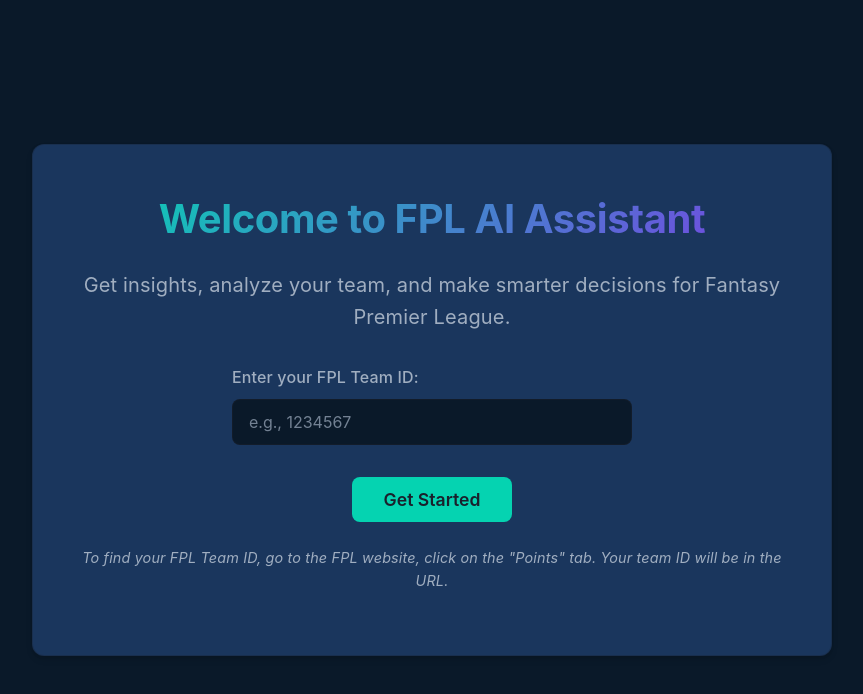
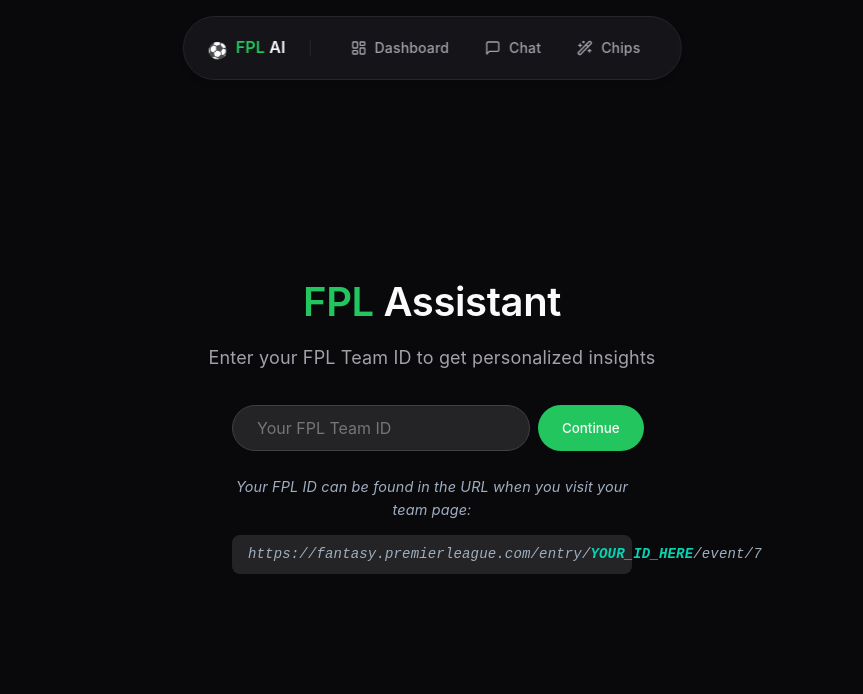
Before and after one commit to flashrod/fpl-ai-chatbot, a React (Vite) app in the folder frontend/: page /start in a window 1280 px wide. Shown: the top 694 px of the page, without its empty margins (208-1071 px from the left). Built offline with nearby package versions, Linux system fonts and the light colour scheme.

Commit message:
fixed loading animation

```diff
--- a/frontend/src/components/LoadingAnimation.css
+++ b/frontend/src/components/LoadingAnimation.css
@@ -1,62 +1,74 @@
 .loading-animation-container {
   position: relative;
-  margin: 20px auto;
+  margin: 0 auto;
+  display: flex;
+  align-items: center;
+  justify-content: center;
 }
 
-.loading-spinner {
+.loading-animation {
+  position: relative;
   width: 100%;
   height: 100%;
-  position: relative;
-  animation: spin 1.2s cubic-bezier(0.5, 0, 0.5, 1) infinite;
+  display: flex;
+  align-items: center;
+  justify-content: center;
 }
 
-.loading-spinner div {
+.loading-dot {
   position: absolute;
-  width: 30%;
-  height: 30%;
+  width: 35%;
+  height: 35%;
   border-radius: 50%;
-  background-color: #7b3fe4;
-  animation: loadingFade 1.2s cubic-bezier(0.5, 0, 0.5, 1) infinite;
+  filter: blur(1px);
 }
 
-.loading-spinner div:nth-child(1) {
-  top: 8%;
-  left: 8%;
-  animation-delay: 0s;
+.loading-dot.primary {
+  background: linear-gradient(135deg, var(--primary-color, #38B2AC), var(--secondary-color, #05D3B1));
+  animation: orbit 1.5s ease-in-out infinite;
+  z-index: 2;
 }
 
-.loading-spinner div:nth-child(2) {
-  top: 8%;
-  right: 8%;
-  animation-delay: -0.4s;
+.loading-dot.secondary {
+  background: linear-gradient(135deg, #7b3fe4, #9F7AEA);
+  animation: orbit 1.5s ease-in-out infinite 0.2s reverse;
+  z-index: 1;
 }
 
-.loading-spinner div:nth-child(3) {
-  bottom: 8%;
-  right: 8%;
-  animation-delay: -0.8s;
+.loading-pulse {
+  position: absolute;
+  width: 60%;
+  height: 60%;
+  border-radius: 50%;
+  background: rgba(5, 211, 177, 0.1);
+  animation: pulse 1.5s ease-in-out infinite;
 }
 
-.loading-spinner div:nth-child(4) {
-  bottom: 8%;
-  left: 8%;
-  animation-delay: -1.2s;
-}
-
-@keyframes spin {
+@keyframes orbit {
   0% {
-    transform: rotate(0deg);
+    transform: translateX(0) translateY(-100%);
+  }
+  25% {
+    transform: translateX(100%) translateY(0);
+  }
+  50% {
+    transform: translateX(0) translateY(100%);
+  }
+  75% {
+    transform: translateX(-100%) translateY(0);
   }
   100% {
-    transform: rotate(360deg);
+    transform: translateX(0) translateY(-100%);
   }
 }
 
-@keyframes loadingFade {
+@keyframes pulse {
   0%, 100% {
+    transform: scale(0.8);
     opacity: 0.3;
   }
   50% {
-    opacity: 1;
+    transform: scale(1.2);
+    opacity: 0.6;
   }
 }
--- a/frontend/src/components/LoadingAnimation.jsx
+++ b/frontend/src/components/LoadingAnimation.jsx
@@ -4,11 +4,10 @@
 const LoadingAnimation = ({ size = 40 }) => {
   return (
     <div className="loading-animation-container" style={{ width: `${size}px`, height: `${size}px` }}>
-      <div className="loading-spinner">
-        <div></div>
-        <div></div>
-        <div></div>
-        <div></div>
+      <div className="loading-animation">
+        <div className="loading-dot primary"></div>
+        <div className="loading-dot secondary"></div>
+        <div className="loading-pulse"></div>
       </div>
     </div>
   );
--- a/frontend/src/components/LoadingSpinner.css
+++ b/frontend/src/components/LoadingSpinner.css
@@ -5,6 +5,7 @@
   width: 100%;
   height: 100%;
   min-height: 200px;
+  position: relative;
 }
 
 .loading-spinner {
@@ -13,32 +14,82 @@
   align-items: center;
   justify-content: center;
   padding: 2rem;
+  position: relative;
 }
 
-.spinner-circle {
-  width: 50px;
-  height: 50px;
+.spinner-rings {
+  position: relative;
+  width: 80px;
+  height: 80px;
+  display: flex;
+  justify-content: center;
+  align-items: center;
+}
+
+.spinner-ring {
+  position: absolute;
   border-radius: 50%;
-  border: 4px solid rgba(56, 178, 172, 0.3);
-  border-top-color: #38b2ac;
-  animation: spin 1s linear infinite;
+  border: 2px solid transparent;
+}
+
+.spinner-ring.outer {
+  width: 100%;
+  height: 100%;
+  border-top-color: var(--accent-color, #05D3B1);
+  border-left-color: rgba(5, 211, 177, 0.2);
+  animation: spinnerRotate 2s cubic-bezier(0.5, 0.1, 0.5, 0.9) infinite;
+}
+
+.spinner-ring.middle {
+  width: 75%;
+  height: 75%;
+  border-right-color: var(--primary-color, #38B2AC);
+  border-bottom-color: rgba(56, 178, 172, 0.2);
+  animation: spinnerRotate 1.75s cubic-bezier(0.5, 0.1, 0.5, 0.9) infinite reverse;
+}
+
+.spinner-ring.inner {
+  width: 50%;
+  height: 50%;
+  border-bottom-color: #7b3fe4;
+  border-right-color: rgba(123, 63, 228, 0.2);
+  animation: spinnerRotate 1.5s cubic-bezier(0.5, 0.1, 0.5, 0.9) infinite;
 }
 
 .spinner-text {
-  margin-top: 1rem;
-  color: #a0aec0;
+  margin-top: 1.5rem;
+  color: var(--text-muted, #A0AEC0);
   font-size: 1rem;
   font-weight: 500;
+  letter-spacing: 0.5px;
+  position: relative;
 }
 
-@keyframes spin {
-  to {
+.spinner-text::after {
+  content: '...';
+  position: absolute;
+  animation: ellipsis 1.5s infinite;
+  width: 1.5rem;
+  text-align: left;
+}
+
+@keyframes spinnerRotate {
+  0% {
+    transform: rotate(0deg);
+  }
+  100% {
     transform: rotate(360deg);
   }
 }
 
-/* Match the FPL color theme */
-.loading-spinner-container::after {
+@keyframes ellipsis {
+  0% { content: '.'; }
+  33% { content: '..'; }
+  66% { content: '...'; }
+}
+
+/* Create a subtle background glow effect */
+.loading-spinner::before {
   content: '';
   position: absolute;
   top: 50%;
@@ -48,22 +99,22 @@
   margin-top: -60px;
   margin-left: -60px;
   border-radius: 50%;
-  background-color: rgba(30, 30, 40, 0.2);
+  background: radial-gradient(
+    circle,
+    rgba(5, 211, 177, 0.1) 0%,
+    rgba(10, 25, 41, 0) 70%
+  );
   z-index: -1;
-  animation: pulse 2s ease-in-out infinite;
+  animation: glow 2s ease-in-out infinite alternate;
 }
 
-@keyframes pulse {
+@keyframes glow {
   0% {
-    transform: scale(0.8);
+    transform: scale(0.9);
     opacity: 0.3;
   }
-  50% {
-    transform: scale(1);
-    opacity: 0.5;
-  }
   100% {
-    transform: scale(0.8);
-    opacity: 0.3;
+    transform: scale(1.1);
+    opacity: 0.6;
   }
 }
--- a/frontend/src/pages/StartPage.css
+++ b/frontend/src/pages/StartPage.css
@@ -1,34 +1,35 @@
 .start-page {
+  min-height: 100vh;
+  background-color: rgb(9, 9, 11);
   display: flex;
+  justify-content: center;
   align-items: center;
-  justify-content: center;
-  min-height: 100vh;
-  padding: 20px;
+  padding: 2rem;
 }
 
 .start-container {
   width: 100%;
   max-width: 600px;
-  background-color: rgba(20, 20, 30, 0.7);
-  backdrop-filter: blur(10px);
-  border-radius: 12px;
-  padding: 30px;
-  box-shadow: 0 8px 32px rgba(0, 0, 0, 0.3);
   text-align: center;
+  margin-top: 4rem;
+  animation: fadeIn 0.5s ease-out;
 }
 
 .start-title {
-  color: #38b2ac;
-  font-size: 2rem;
-  margin-bottom: 10px;
-  font-weight: 700;
+  font-size: 2.5rem;
+  font-weight: 600;
+  color: rgb(250, 250, 250);
+  margin-bottom: 1rem;
+}
+
+.title-highlight {
+  color: rgb(34, 197, 94);
 }
 
 .start-subtitle {
-  color: #f0f0f0;
-  font-size: 1.1rem;
-  margin-bottom: 30px;
-  opacity: 0.9;
+  font-size: 1.125rem;
+  color: rgb(161, 161, 170);
+  margin-bottom: 2rem;
 }
 
 .team-id-form {
@@ -37,24 +38,80 @@
 
 .input-container {
   display: flex;
-  gap: 10px;
-  margin-bottom: 15px;
+  gap: 0.5rem;
+  margin-bottom: 1rem;
 }
 
-@media (max-width: 600px) {
-  .input-container {
-    flex-direction: column;
+.team-input {
+  flex: 1;
+  padding: 0.75rem 1.5rem;
+  border-radius: 9999px;
+  background-color: rgba(39, 39, 42, 0.9);
+  border: 1px solid rgb(63, 63, 70);
+  color: rgb(250, 250, 250);
+  font-size: 1rem;
+  transition: all 0.2s;
+}
+
+.team-input:focus {
+  outline: none;
+  border-color: rgb(34, 197, 94);
+  box-shadow: 0 0 0 2px rgba(34, 197, 94, 0.2);
+}
+
+.submit-button {
+  padding: 0.75rem 1.5rem;
+  border-radius: 9999px;
+  background-color: rgb(34, 197, 94);
+  color: rgb(250, 250, 250);
+  font-weight: 500;
+  transition: all 0.2s;
+  border: none;
+  cursor: pointer;
+}
+
+.submit-button:hover {
+  background-color: rgb(22, 163, 74);
+}
+
+.submit-button:disabled {
+  background-color: rgb(63, 63, 70);
+  cursor: not-allowed;
+}
+
+.error-message {
+  color: rgb(239, 68, 68);
+  margin-top: 0.5rem;
+  font-size: 0.875rem;
+}
+
+.help-text {
+  margin-top: 2rem;
+  color: rgb(161, 161, 170);
+  font-size: 0.875rem;
+}
+
+.example-url {
+  background-color: rgba(39, 39, 42, 0.9);
+  padding: 0.5rem 1rem;
+  border-radius: 0.5rem;
+  margin-top: 0.5rem;
+  font-family: monospace;
+  font-size: 0.875rem;
+}
+
+.highlight {
+  color: rgb(34, 197, 94);
+  font-weight: 600;
+}
+
+@keyframes fadeIn {
+  from {
+    opacity: 0;
+    transform: translateY(20px);
   }
-
-  .start-container {
-    padding: 20px;
-  }
-
-  .start-title {
-    font-size: 1.5rem;
-  }
-
-  .start-subtitle {
-    font-size: 1rem;
+  to {
+    opacity: 1;
+    transform: translateY(0);
   }
 }
--- a/frontend/src/pages/StartPage.jsx
+++ b/frontend/src/pages/StartPage.jsx
@@ -1,70 +1,84 @@
-import React, { useState } from 'react';
+import React, { useState, useEffect } from 'react';
 import { useNavigate } from 'react-router-dom';
-import { useTeam } from '../context/TeamContext';
-import './Pages.css';
+import NavBar from '../components/NavBar';
+import './StartPage.css';
 
-/**
- * Start Page Component
- * This is the landing page of the application
- */
 const StartPage = () => {
-  const navigate = useNavigate();
-  const { saveTeamId } = useTeam();
   const [teamId, setTeamId] = useState('');
   const [error, setError] = useState('');
+  const [loading, setLoading] = useState(false);
+  const navigate = useNavigate();
 
-  const handleSubmit = (e) => {
+  const validateTeamId = (id) => {
+    return /^\d{1,10}$/.test(id);
+  };
+
+  const handleSubmit = async (e) => {
     e.preventDefault();
 
-    // Basic validation
-    if (!teamId || isNaN(teamId) || teamId <= 0) {
-      setError('Please enter a valid FPL Team ID');
+    if (!teamId.trim()) {
+      setError('Please enter your FPL Team ID');
       return;
     }
 
-    // Save team ID and navigate to dashboard
-    if (saveTeamId(teamId)) {
+    if (!validateTeamId(teamId)) {
+      setError('Please enter a valid FPL Team ID (numbers only)');
+      return;
+    }
+
+    setLoading(true);
+
+    try {
+      const response = await fetch(`/api/teams/${teamId}`);
+      if (!response.ok) {
+        throw new Error('Unable to verify team ID. Please check and try again.');
+      }
       navigate('/dashboard');
-    } else {
-      setError('Failed to save team ID');
+    } catch (error) {
+      console.error('Error validating team ID:', error);
+      setError(error.message || 'Unable to verify team ID. Please check and try again.');
+    } finally {
+      setLoading(false);
     }
   };
 
   return (
-    <div className="start-page-container">
-      <div className="start-page-content">
-        <h1 className="start-page-title">Welcome to FPL AI Assistant</h1>
-        <p className="start-page-description">
-          Get insights, analyze your team, and make smarter decisions for Fantasy Premier League.
-        </p>
+    <div className="start-page">
+      <NavBar />
+      <div className="start-container">
+        <h1 className="start-title">
+          <span className="title-highlight">FPL</span> Assistant
+        </h1>
+        <p className="start-subtitle">Enter your FPL Team ID to get personalized insights</p>
 
         <form onSubmit={handleSubmit} className="team-id-form">
-          <div className="form-group">
-            <label htmlFor="team-id" className="form-label">Enter your FPL Team ID:</label>
+          <div className="input-container">
             <input
-              type="number"
-              id="team-id"
-              className="form-input"
+              type="text"
               value={teamId}
               onChange={(e) => setTeamId(e.target.value)}
-              placeholder="e.g., 1234567"
+              placeholder="Your FPL Team ID"
+              className="team-input"
+              inputMode="numeric"
             />
-            {error && <p className="form-error">{error}</p>}
+            <button
+              type="submit"
+              className="submit-button"
+              disabled={loading}
+            >
+              {loading ? 'Verifying...' : 'Continue'}
+            </button>
           </div>
 
-          <div className="start-page-actions">
-            <button
-              type="submit"
-              className="start-page-button primary"
-            >
-              Get Started
-            </button>
+          {error && <div className="error-message">{error}</div>}
+
+          <div className="help-text">
+            <p>Your FPL ID can be found in the URL when you visit your team page:</p>
+            <p className="example-url">
+              https://fantasy.premierleague.com/entry/<span className="highlight">YOUR_ID_HERE</span>/event/7
+            </p>
           </div>
         </form>
-
-        <p className="help-text">
-          To find your FPL Team ID, go to the FPL website, click on the "Points" tab. Your team ID will be in the URL.
-        </p>
       </div>
     </div>
   );
```
Also changed, not shown: frontend/src/components/LoadingSpinner.jsx (+14 -2 lines).
